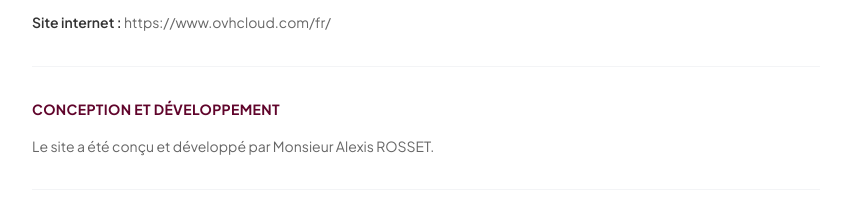
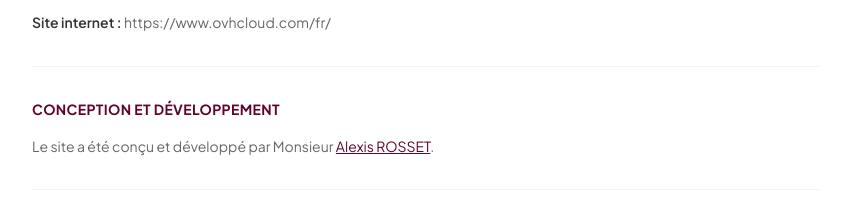
Before and after one commit to Stitchal/pjc-website, a Next.js app: page /mentions-legales in a window 1280 px wide. Shown: the part 844-1065 px from the top of the page, without its empty margins (356-1200 px from the left). Built offline with nearby package versions, Linux system fonts and the light colour scheme.

Commit message:
added alexis linkedin

```diff
--- a/app/mentions-legales/page.tsx
+++ b/app/mentions-legales/page.tsx
@@ -36,7 +36,7 @@ const sections = [
     id: "conception",
     title: "Conception et développement",
     content: [
-      "Le site a été conçu et développé par Monsieur Alexis ROSSET.",
+      "Le site a été conçu et développé par Monsieur [Alexis ROSSET](https://www.linkedin.com/in/alexis-rosset06/).",
     ],
   },
   {
@@ -71,16 +71,13 @@ const sections = [
 ];
 
 function renderContent(text: string) {
-  const parts = text.split(/\*\*(.*?)\*\*/g);
-  return parts.map((part, i) =>
-    i % 2 === 1 ? (
-      <strong key={i} className="font-semibold text-gray-dark">
-        {part}
-      </strong>
-    ) : (
-      part
-    )
-  );
+  return text.split(/(\*\*.*?\*\*|\[.*?\]\(.*?\))/g).map((part, i) => {
+    const link = part.match(/^\[(.*?)\]\((.*?)\)$/);
+    if (link) return <a key={i} href={link[2]} target="_blank" rel="noopener noreferrer" className="text-brand-dark underline hover:text-brand">{link[1]}</a>;
+    const bold = part.match(/^\*\*(.*?)\*\*$/);
+    if (bold) return <strong key={i} className="font-semibold text-gray-dark">{bold[1]}</strong>;
+    return part;
+  });
 }
 
 export default function MentionsLegalesPage() {
```
